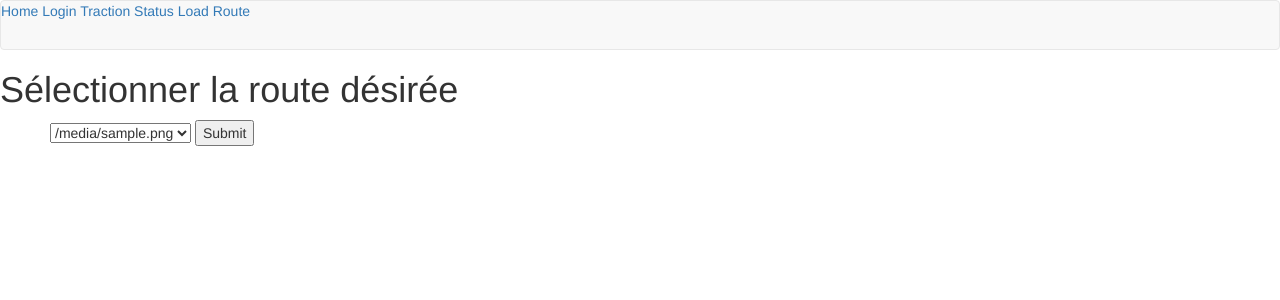
After one commit to Yves1812/Robot_tondeuse, a Flask app: template Boards/MU - web server/app/templates/select_route.html in a window 1280 px wide. The commit adds this page. Shown: the top 300 px of the page. Run offline with Flask 2, Linux system fonts and the light colour scheme; the template is opened without the code that fills it: most values are stand-ins (such as "Sample title", 1, 10 or a date in 2020); some libraries are stand-ins or nearby versions.

Commit message:
Updated front end

```diff
--- a/Boards/MU - web server/app/__init__.py
+++ b/Boards/MU - web server/app/__init__.py
@@ -3,6 +3,7 @@ from config import Config
 from flask_sqlalchemy import SQLAlchemy
 from flask_migrate import Migrate
 from flask_bootstrap import Bootstrap
+import os
 
 UPLOAD_FOLDER = '/path/to/the/uploads'
 
--- a/Boards/MU - web server/app/models.py
+++ b/Boards/MU - web server/app/models.py
@@ -35,8 +35,8 @@ class TractionStatus(db.Model):
     y = db.Column(db.Float)
     vx = db.Column(db.Float)
     vy = db.Column(db.Float)
-    teta_point = db.Column(db.Float)
-    bearing8 = db.Column(db.Float)
+#    teta_point = db.Column(db.Float)
+#    bearing8 = db.Column(db.Float)
 
     power = db.Column(db.Float)
     battery_level = db.Column(db.Float)
--- a/Boards/MU - web server/app/routes.py
+++ b/Boards/MU - web server/app/routes.py
@@ -1,3 +1,4 @@
+import os
 from flask import render_template, flash, redirect, request
 from app import app
 from app.forms import LoginForm
@@ -5,6 +6,8 @@ from app.models import TractionStatus
 from werkzeug import secure_filename
 
 ALLOWED_EXTENSIONS = set(['rte'])
+BASE_DIR = 'C:/Users/Yves1812/Documents/GitHub/Robot_tondeuse/Data'
+
 def allowed_file(filename):
     return '.' in filename and filename.rsplit('.', 1)[1].lower() in ALLOWED_EXTENSIONS
 
@@ -23,22 +26,23 @@ def login():
         return redirect(url_for('index'))
     return render_template('login.html', title='Sign In', form=form)
 
-@app.route('/traction_status')
+@app.route('/traction_status', methods=['GET', 'POST'])
 def traction_status():
     status = TractionStatus.query.order_by('timestamp desc').limit(1)
     if status is not None:
         parameters=dict((col, getattr(status[0],col)) for col in status[0].__table__.columns.keys())
-    return render_template('traction_status.html', title='Traction Status', parameters=parameters)
+    loaded_route="Aucune"
+    if request.method == 'POST':
+        try:
+            loaded_route=request.form['route']
+        except:
+            pass
+    return render_template('traction_status.html', title='Traction Status', parameters=parameters, loaded_route=loaded_route)
 
 # Need to have this a page + then share the active file back with traction_status and let the backend know
-@app.route('/', defaults={'req_path': ''}) #catches req_path not needed here
-@app.route('/<path:req_path>')
-def dir_listing(req_path):
-    BASE_DIR = '/Users/vivek/Desktop'
-
-    # Joining the base and the requested path
-    abs_path = os.path.join(BASE_DIR, req_path)
-
+@app.route('/select_route')
+def select_route():
+    abs_path = BASE_DIR
     # Return 404 if path doesn't exist
     if not os.path.exists(abs_path):
         return abort(404)
@@ -49,23 +53,23 @@ def dir_listing(req_path):
 
     # Show directory contents
     files = os.listdir(abs_path)
-    return render_template('files.html', files=files)
+    return render_template('select_route.html', files=files)
 
 @app.route('/upload_route', methods = ['GET', 'POST'])
 def upload_route():
-	if request.method == 'POST':
-		# check if the post request has the file part
-		if 'file' not in request.files:
-    		flash('No file part')
-	    	return redirect(request.url)
-		file = request.files['file']
-		# if user does not select file, browser also
-		# submit an empty part without filename
-		if file.filename == '':
-		    flash('No selected file')
-		    return redirect(request.url)
-		if file and allowed_file(file.filename):
-		    filename = secure_filename(file.filename)
-		    file.save(os.path.join(app.config['UPLOAD_FOLDER'], filename))
-		return redirect(url_for('traction_status')
+    if request.method == 'POST':
+        # check if the post request has the file part
+        if 'file' not in request.files :
+            flash('No file part')
+            return redirect(request.url)
+        file = request.files['file']
+        # if user does not select file, browser also
+        # submit an empty part without filename
+        if file.filename == '':
+            flash('No selected file')
+            return redirect(request.url)
+        if file and allowed_file(file.filename):
+            filename = secure_filename(file.filename)
+            file.save(os.path.join(app.config['UPLOAD_FOLDER'], filename))
+        return redirect(url_for('traction_status'))
     return render_template('upload_route.html', title='Upload Route')
--- a/Boards/MU - web server/app/templates/base.html
+++ b/Boards/MU - web server/app/templates/base.html
@@ -10,7 +10,7 @@
         <a href="{{ url_for('index') }}">Home</a>
         <a href="{{ url_for('login') }}">Login</a>
         <a href="{{ url_for('traction_status') }}">Traction Status</a>
-        <a href="{{ url_for('load_route') }}"> Load Route</a>
+        <a href="{{ url_for('upload_route') }}"> Load Route</a>
     </div>
     </nav>
 {% endblock %}
--- /dev/null
+++ b/Boards/MU - web server/app/templates/select_route.html
@@ -0,0 +1,16 @@
+{% extends "base.html" %}
+{% block content %}
+<link rel="stylesheet" href="{{ url_for('static', filename='main.css') }}">
+<h1 class="titre">Sélectionner la route désirée</h1>
+<div class="field">
+    <form action = "http://localhost:5000/traction_status" method = "POST">
+       <select name="route">
+        {% for file in files %}
+         <option value="{{file}}">{{file}}</option>
+        {% endfor %}
+        </select>
+       <input type = "submit" value="Submit" />
+    </form>
+</div>
+
+{% endblock %}
--- /dev/null
+++ b/Data/test_routing - Copie.json
@@ -0,0 +1 @@
+{"name":"test_routing", "routing_type":1, "perimeter" : [[0,0],[0,1],[0,2],[1,2],[1,1],[0,0]], "speed":255}
```
Also changed, not shown: Boards/MU - web server/app/templates/traction_status.html (+6 -4 lines).
